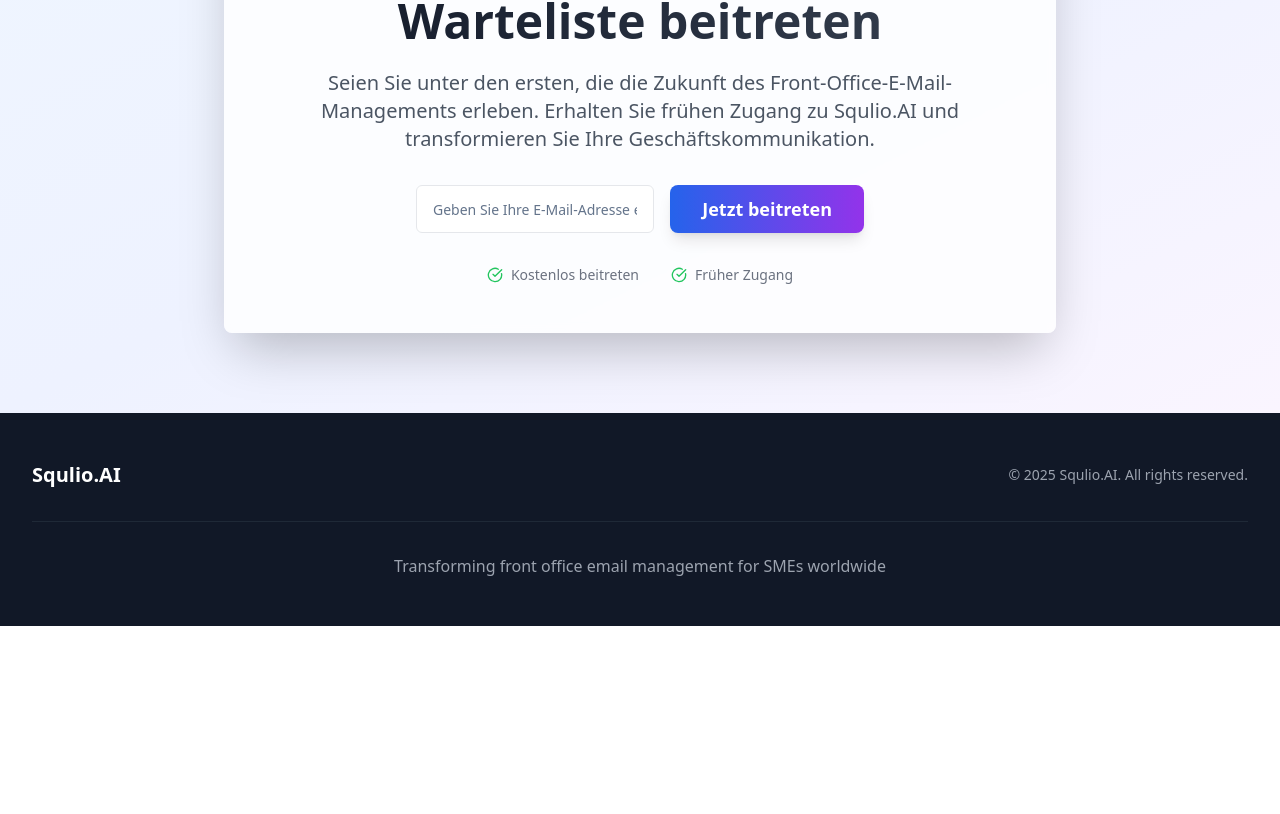
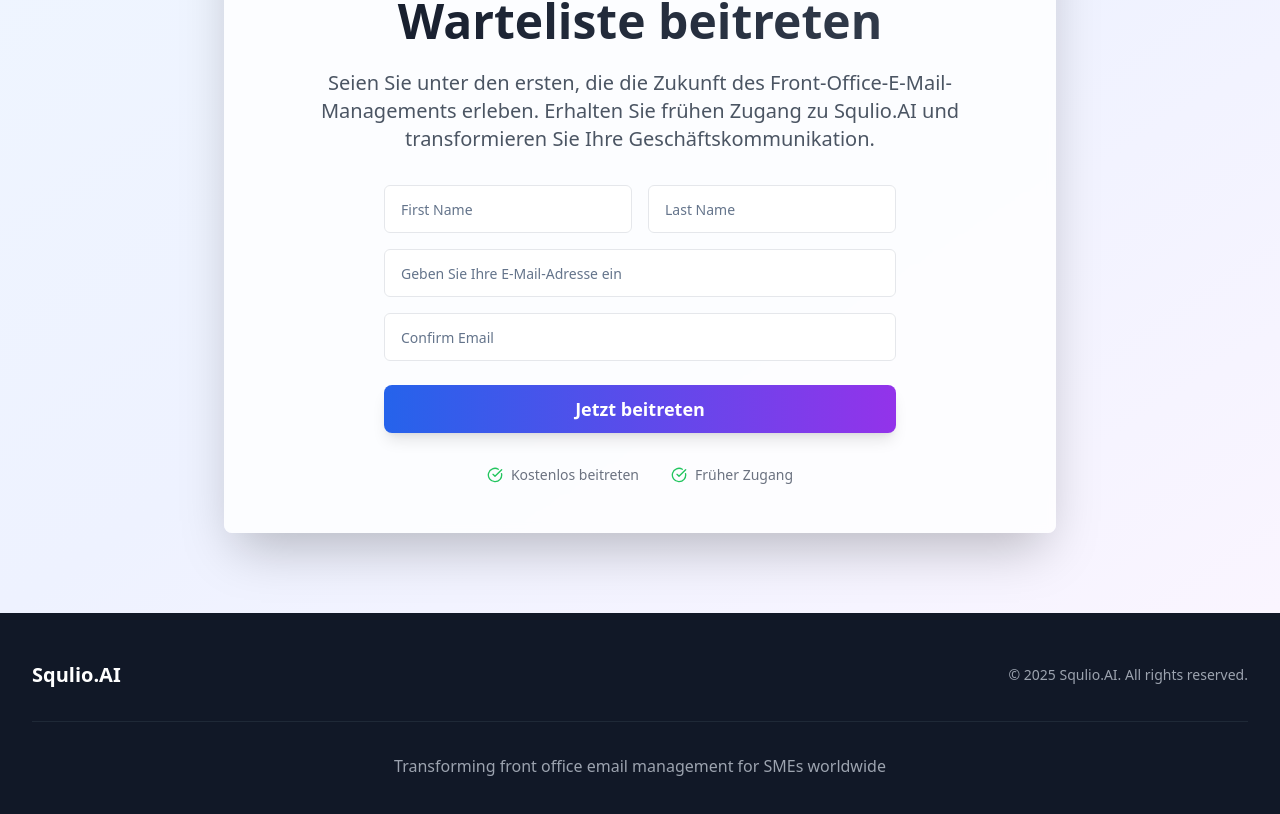
Before and after one commit to Cricrog/squlio-ffec75e1, a React (Vite) app: page / in a window 1280 px wide. Shown: the part 2682-3496 px from the top of the page. Before the commit the page ends 3308 px from the top, so only its background shows below. Built offline with nearby package versions, Linux system fonts and the light colour scheme.

Commit message:
Refactor waitlist form
Updated the waitlist form to include first name, second name, email, and confirm email fields. Added validation to ensure all fields are filled and that the email and confirm email fields match before submission.

```diff
--- a/src/components/WaitlistSection.tsx
+++ b/src/components/WaitlistSection.tsx
@@ -9,7 +9,10 @@ import { useLanguage } from '@/contexts/LanguageContext';
 import { supabase } from '@/integrations/supabase/client';
 
 const WaitlistSection = () => {
+  const [firstName, setFirstName] = useState('');
+  const [lastName, setLastName] = useState('');
   const [email, setEmail] = useState('');
+  const [confirmEmail, setConfirmEmail] = useState('');
   const [isSubmitted, setIsSubmitted] = useState(false);
   const [isLoading, setIsLoading] = useState(false);
   const { toast } = useToast();
@@ -17,10 +20,33 @@ const WaitlistSection = () => {
 
   const handleSubmit = async (e: React.FormEvent) => {
     e.preventDefault();
-    if (!email) {
+
+    // Validate all fields are filled
+    if (!firstName || !lastName || !email || !confirmEmail) {
       toast({
-        title: t('emailRequired'),
-        description: t('emailRequiredDesc'),
+        title: "All fields required",
+        description: "Please fill out all fields to join the waitlist.",
+        variant: "destructive"
+      });
+      return;
+    }
+
+    // Validate emails match
+    if (email !== confirmEmail) {
+      toast({
+        title: "Emails don't match",
+        description: "Please make sure both email fields match.",
+        variant: "destructive"
+      });
+      return;
+    }
+
+    // Validate email format
+    const emailRegex = /^[^\s@]+@[^\s@]+\.[^\s@]+$/;
+    if (!emailRegex.test(email)) {
+      toast({
+        title: "Invalid email",
+        description: "Please enter a valid email address.",
         variant: "destructive"
       });
       return;
@@ -31,7 +57,11 @@ const WaitlistSection = () => {
     try {
       const { error } = await supabase
         .from('waitlist')
-        .insert([{ email: email }]);
+        .insert([{
+          email: email,
+          first_name: firstName,
+          last_name: lastName
+        }]);
 
       if (error) {
         if (error.code === '23505') { // Unique constraint violation
@@ -103,26 +133,55 @@ const WaitlistSection = () => {
               {t('waitlistDescription')}
             </p>
 
-            <form onSubmit={handleSubmit} className="max-w-md mx-auto">
-              <div className="flex flex-col sm:flex-row gap-4">
+            <form onSubmit={handleSubmit} className="max-w-lg mx-auto">
+              <div className="grid grid-cols-1 md:grid-cols-2 gap-4 mb-4">
+                <Input
+                  type="text"
+                  placeholder="First Name"
+                  value={firstName}
+                  onChange={e => setFirstName(e.target.value)}
+                  className="h-12 px-4 text-lg border-gray-200 focus:border-blue-500 focus:ring-blue-500"
+                  required
+                  disabled={isLoading}
+                />
+                <Input
+                  type="text"
+                  placeholder="Last Name"
+                  value={lastName}
+                  onChange={e => setLastName(e.target.value)}
+                  className="h-12 px-4 text-lg border-gray-200 focus:border-blue-500 focus:ring-blue-500"
+                  required
+                  disabled={isLoading}
+                />
+              </div>
+              <div className="flex flex-col gap-4 mb-6">
                 <Input
                   type="email"
                   placeholder={t('emailPlaceholder')}
                   value={email}
                   onChange={e => setEmail(e.target.value)}
-                  className="flex-1 h-12 px-4 text-lg border-gray-200 focus:border-blue-500 focus:ring-blue-500"
+                  className="h-12 px-4 text-lg border-gray-200 focus:border-blue-500 focus:ring-blue-500"
                   required
                   disabled={isLoading}
                 />
-                <Button
-                  type="submit"
-                  size="lg"
+                <Input
+                  type="email"
+                  placeholder="Confirm Email"
+                  value={confirmEmail}
+                  onChange={e => setConfirmEmail(e.target.value)}
+                  className="h-12 px-4 text-lg border-gray-200 focus:border-blue-500 focus:ring-blue-500"
+                  required
                   disabled={isLoading}
-                  className="bg-gradient-to-r from-blue-600 to-purple-600 hover:from-blue-700 hover:to-purple-700 text-white px-8 h-12 text-lg font-semibold rounded-lg shadow-lg hover:shadow-xl transition-all duration-300 disabled:opacity-50"
-                >
-                  {isLoading ? "Joining..." : t('joinNow')}
-                </Button>
+                />
               </div>
+              <Button
+                type="submit"
+                size="lg"
+                disabled={isLoading}
+                className="w-full bg-gradient-to-r from-blue-600 to-purple-600 hover:from-blue-700 hover:to-purple-700 text-white px-8 h-12 text-lg font-semibold rounded-lg shadow-lg hover:shadow-xl transition-all duration-300 disabled:opacity-50"
+              >
+                {isLoading ? "Joining..." : t('joinNow')}
+              </Button>
             </form>
 
             <div className="flex items-center justify-center mt-8 space-x-8 text-sm text-gray-500">
```
